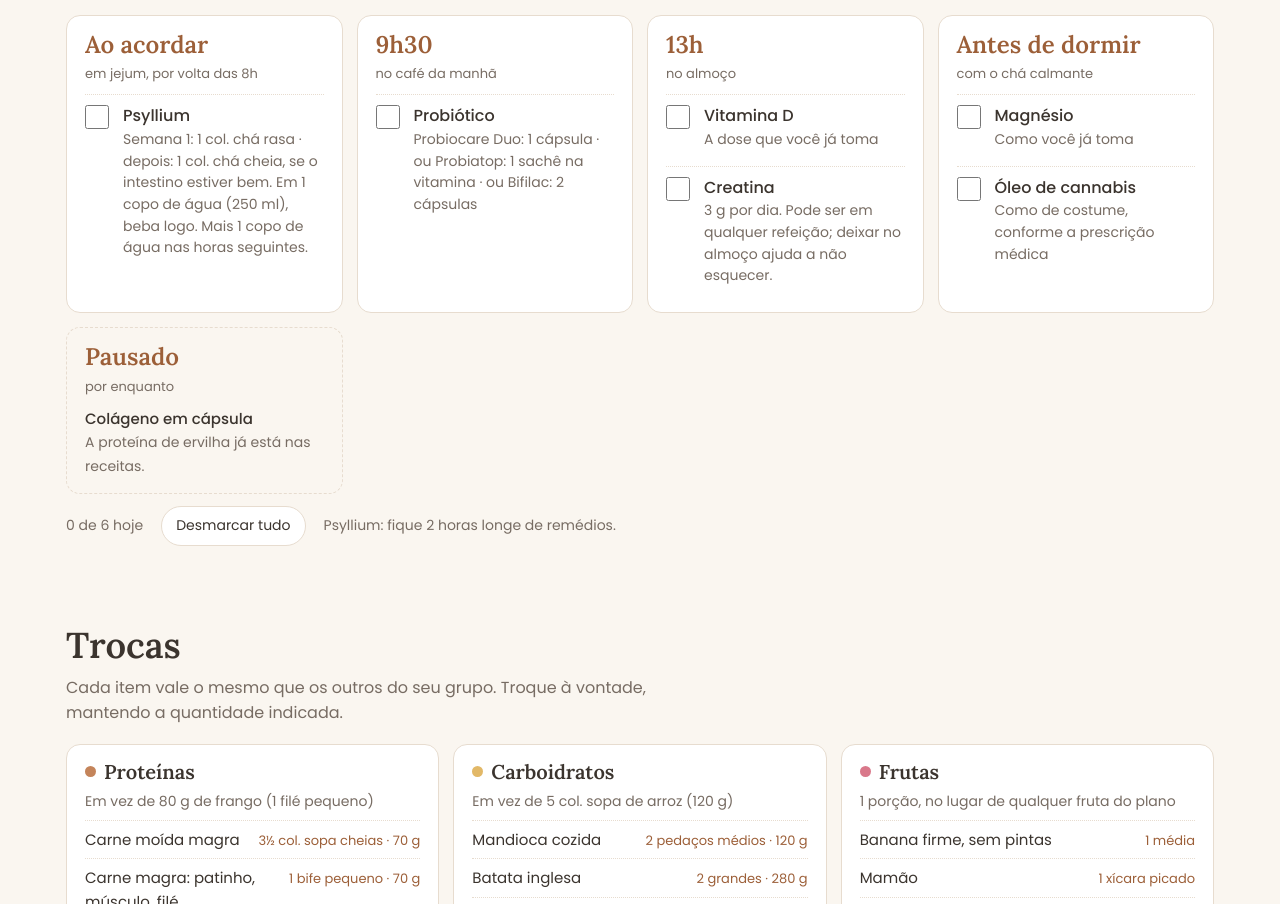
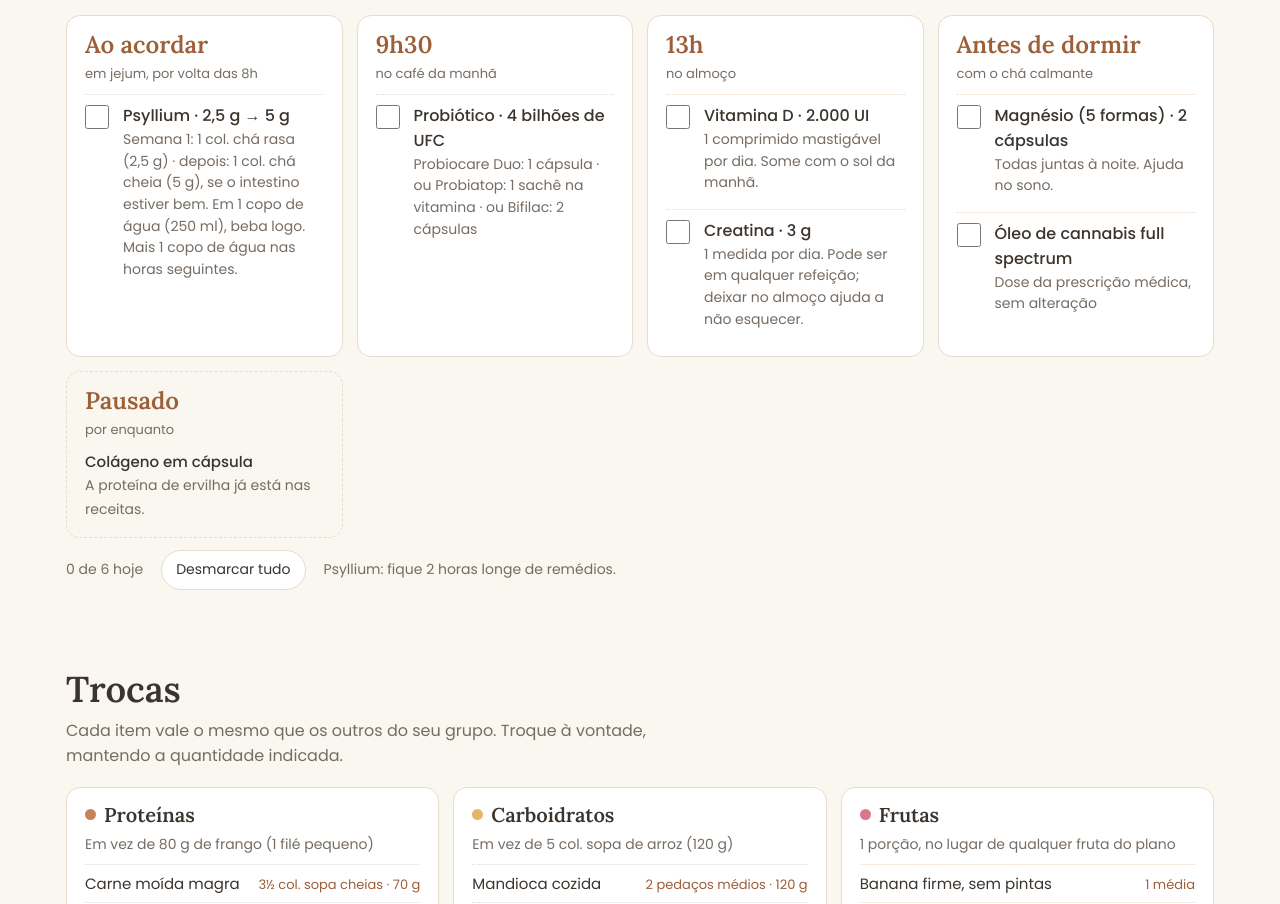
Before and after one commit to marlualeite/pacientespremium, a plain HTML site: page plano-lin/index.html in a window 1280 px wide. Shown: the part 3883-4787 px from the top of the page. Drawn offline with Linux system fonts and the light colour scheme.

Commit message:
Adiciona as doses dos suplementos
Co-Authored-By: Claude Opus 5.5 <noreply@anthropic.com>
Claude-Session: https://claude.ai/code/session_01BGZ3yywPmYavDvGEnGbVS4

```diff
--- a/plano-lin/index.html
+++ b/plano-lin/index.html
@@ -138,18 +138,18 @@ footer{padding-block:28px 40px;color:var(--muted);font-size:14px;border-top:1px
   <p class="sub" style="margin:-6px 0 18px">Marque conforme for tomando. As marcações valem só para hoje e recomeçam amanhã.</p>
   <div class="sup">
     <div class="slot"><b>Ao acordar</b><small>em jejum, por volta das 8h</small>
-      <label class="pill"><input type="checkbox" id="s-psyllium"><span><strong>Psyllium</strong><em>Semana 1: 1 col. chá rasa · depois: 1 col. chá cheia, se o intestino estiver bem. Em 1 copo de água (250 ml), beba logo. Mais 1 copo de água nas horas seguintes.</em></span></label>
+      <label class="pill"><input type="checkbox" id="s-psyllium"><span><strong>Psyllium · 2,5 g → 5 g</strong><em>Semana 1: 1 col. chá rasa (2,5 g) · depois: 1 col. chá cheia (5 g), se o intestino estiver bem. Em 1 copo de água (250 ml), beba logo. Mais 1 copo de água nas horas seguintes.</em></span></label>
     </div>
     <div class="slot"><b>9h30</b><small>no café da manhã</small>
-      <label class="pill"><input type="checkbox" id="s-probio"><span><strong>Probiótico</strong><em>Probiocare Duo: 1 cápsula · ou Probiatop: 1 sachê na vitamina · ou Bifilac: 2 cápsulas</em></span></label>
+      <label class="pill"><input type="checkbox" id="s-probio"><span><strong>Probiótico · 4 bilhões de UFC</strong><em>Probiocare Duo: 1 cápsula · ou Probiatop: 1 sachê na vitamina · ou Bifilac: 2 cápsulas</em></span></label>
     </div>
     <div class="slot"><b>13h</b><small>no almoço</small>
-      <label class="pill"><input type="checkbox" id="s-vitd"><span><strong>Vitamina D</strong><em>A dose que você já toma</em></span></label>
-      <label class="pill"><input type="checkbox" id="s-creatina"><span><strong>Creatina</strong><em>3 g por dia. Pode ser em qualquer refeição; deixar no almoço ajuda a não esquecer.</em></span></label>
+      <label class="pill"><input type="checkbox" id="s-vitd"><span><strong>Vitamina D · 2.000 UI</strong><em>1 comprimido mastigável por dia. Some com o sol da manhã.</em></span></label>
+      <label class="pill"><input type="checkbox" id="s-creatina"><span><strong>Creatina · 3 g</strong><em>1 medida por dia. Pode ser em qualquer refeição; deixar no almoço ajuda a não esquecer.</em></span></label>
     </div>
     <div class="slot"><b>Antes de dormir</b><small>com o chá calmante</small>
-      <label class="pill"><input type="checkbox" id="s-magnesio"><span><strong>Magnésio</strong><em>Como você já toma</em></span></label>
-      <label class="pill"><input type="checkbox" id="s-cannabis"><span><strong>Óleo de cannabis</strong><em>Como de costume, conforme a prescrição médica</em></span></label>
+      <label class="pill"><input type="checkbox" id="s-magnesio"><span><strong>Magnésio (5 formas) · 2 cápsulas</strong><em>Todas juntas à noite. Ajuda no sono.</em></span></label>
+      <label class="pill"><input type="checkbox" id="s-cannabis"><span><strong>Óleo de cannabis full spectrum</strong><em>Dose da prescrição médica, sem alteração</em></span></label>
     </div>
     <div class="slot off"><b>Pausado</b><small>por enquanto</small>
       <p style="font-size:15px"><strong style="font-weight:500">Colágeno em cápsula</strong><br><span style="color:var(--muted);font-size:14px">A proteína de ervilha já está nas receitas.</span></p>
```
